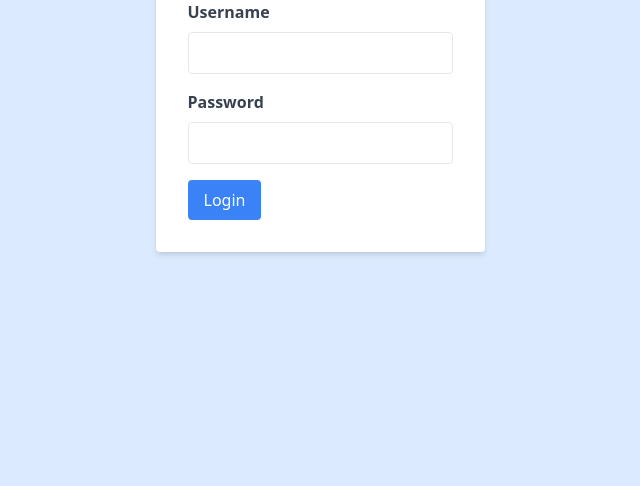
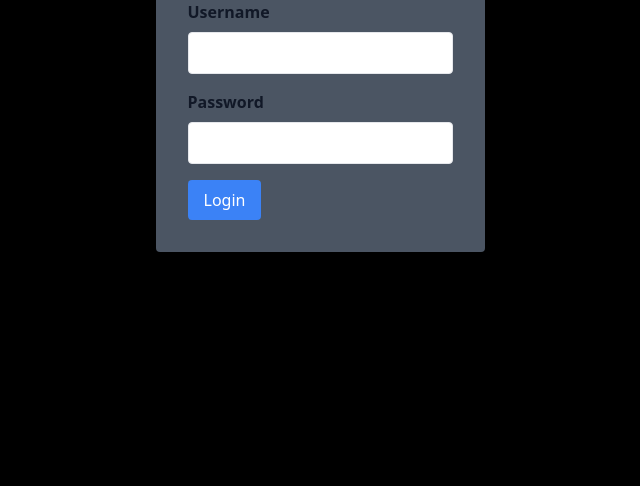
Before and after one commit to PrinceAhmedAly/TaskManager, a website: page index.html in a window 1280 px wide. Shown: the part 314-800 px from the top of the page, without its empty margins (320-960 px from the left). Drawn offline with nearby package versions, Linux system fonts and the light colour scheme.

Commit message:
style login page and make it dark

```diff
--- a/index.html
+++ b/index.html
@@ -10,12 +10,12 @@
       rel="stylesheet"
     />
   </head>
-  <body class="bg-blue-100 h-screen flex items-center justify-center" x-data="loginPage()">
-    <div class="bg-white p-8 rounded shadow-md">
+  <body class="bg-black text-white h-screen flex items-center justify-center" x-data="loginPage()">
+    <div class="bg-gray-600 p-8 rounded shadow-md">
       <h1 class="text-2xl font-bold mb-4">Login</h1>
       <form @submit.prevent="login">
         <div class="mb-4">
-          <label for="username" class="block text-gray-700 font-bold mb-2"
+          <label for="username" class="block text-gray-900 font-bold mb-2"
             >Username</label
           >
           <input
@@ -26,7 +26,7 @@
           />
         </div>
         <div class="mb-4">
-          <label for="password" class="block text-gray-700 font-bold mb-2"
+          <label for="password" class="block text-gray-900 font-bold mb-2"
             >Password</label
           >
           <input
@@ -49,21 +49,8 @@
       src="https://cdn.jsdelivr.net/npm/alpinejs@2.8.2/dist/alpine.min.js"
       defer
     ></script>
-    <script>
-      function loginPage() {
-        return {
-          username: "",
-          password: "",
+    <script src="./src/script.js">
 
-          login() {
-            if (this.username === "root" && this.password === "123456") {
-              window.location.href = "./taskManager.html";
-            } else {
-              alert("Invalid username or password. Please try again.");
-            }
-          },
-        };
-      }
     </script>
   </body>
 </html>
--- a/src/script.js
+++ b/src/script.js
@@ -68,3 +68,19 @@ function taskManager() {
       },
     };
   }
+
+  // login page function
+  function loginPage() {
+    return {
+      username: "",
+      password: "",
+
+      login() {
+        if (this.username === "root" && this.password === "123456") {
+          window.location.href = "./taskManager.html";
+        } else {
+          alert("Invalid username or password. Please try again.");
+        }
+      },
+    };
+  }
```
Also changed, not shown: public/style.css.
